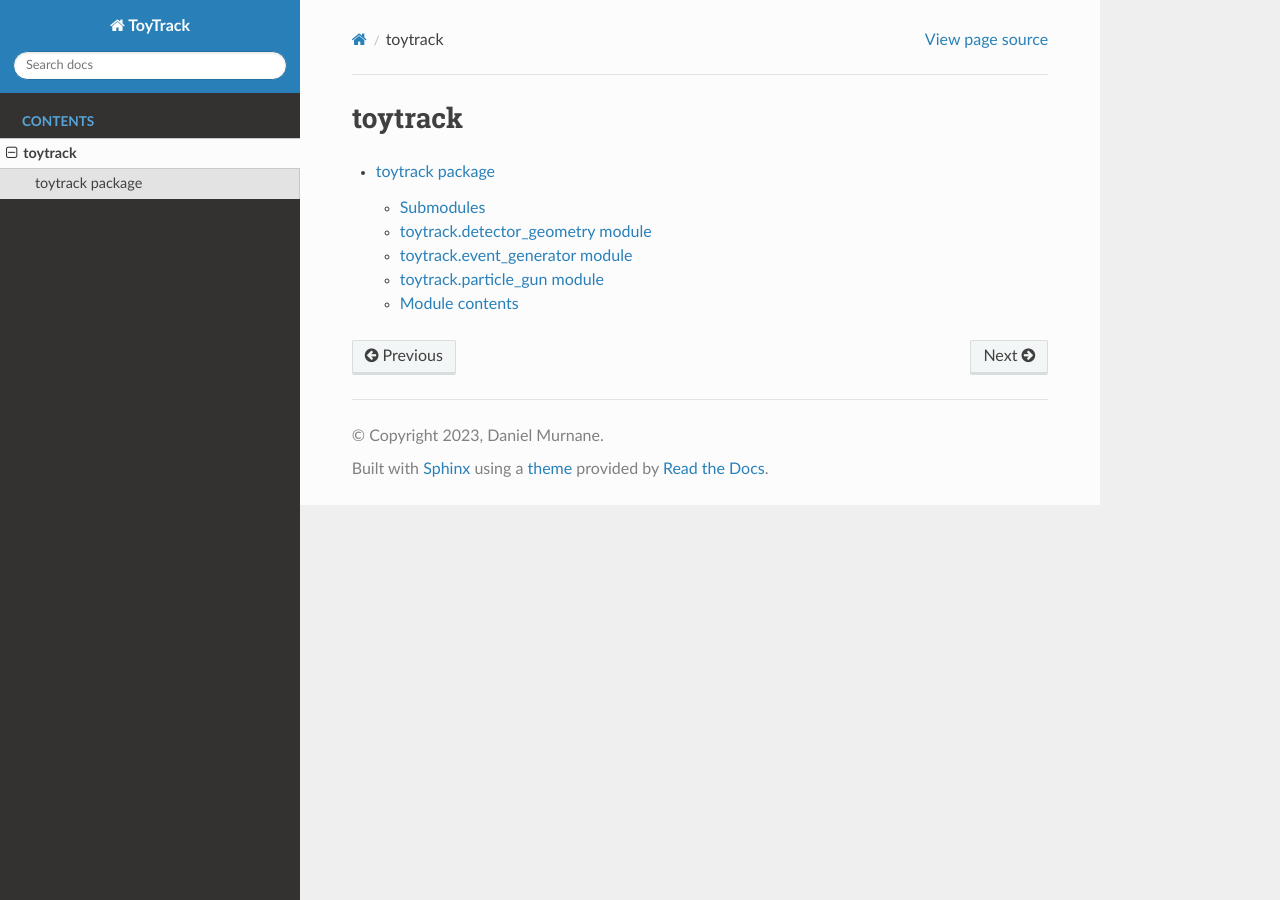
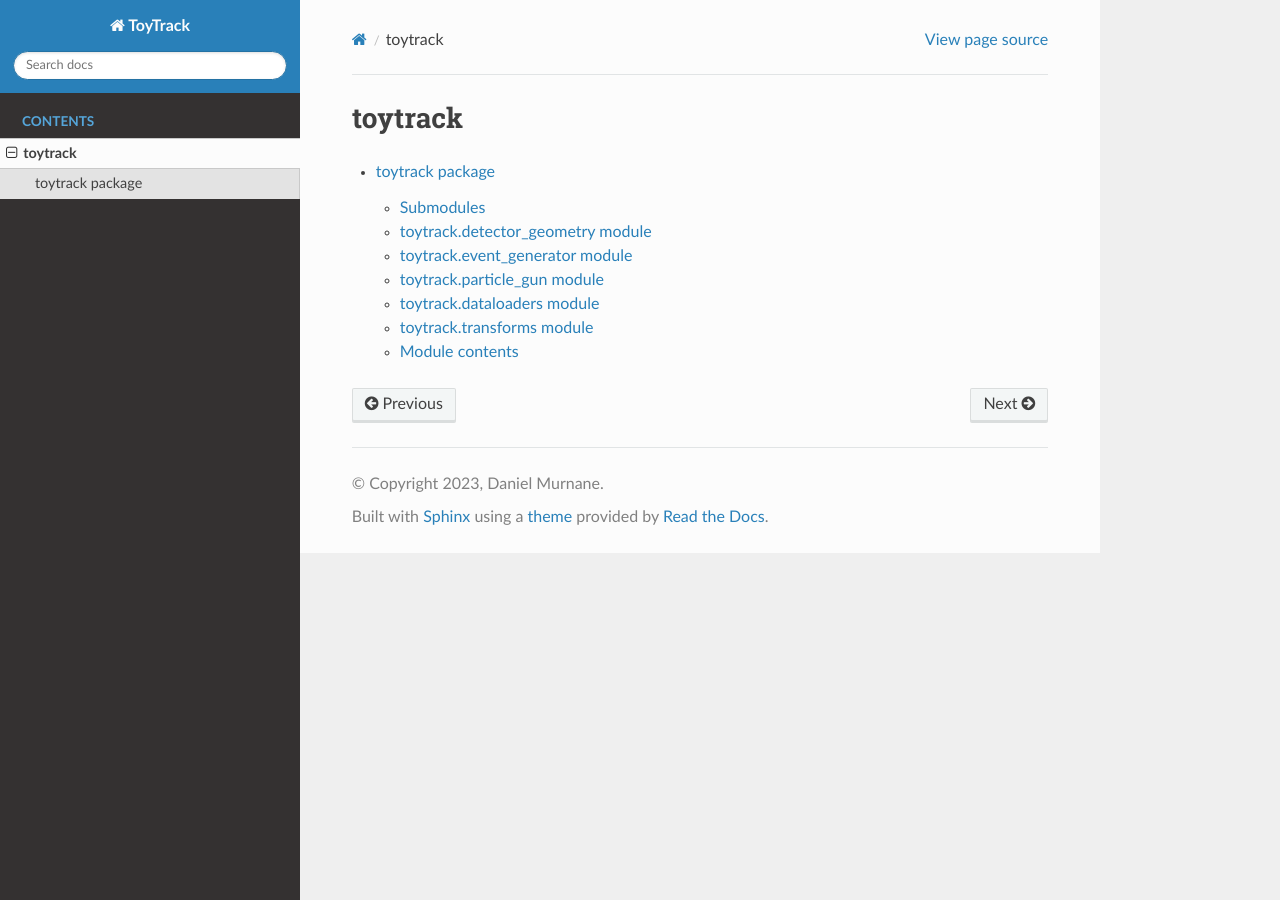
Before and after one commit to murnanedaniel/ToyTrack, a Sphinx documentation site: the page built from docs/source/modules.rst, in a window 1280 px wide. Built offline with Sphinx 7.4.7 and the Read the Docs theme 2.0.0, drawn with Linux system fonts in a browser that asks for light colours.

Commit message:
Add dataloader and transform to docs

```diff
--- a/docs/source/conf.py
+++ b/docs/source/conf.py
@@ -21,7 +21,7 @@ source_suffix = {
 project = 'ToyTrack'
 copyright = '2023, Daniel Murnane'
 author = 'Daniel Murnane'
-release = '0.1.14'
+release = '0.1.15'
 
 # -- General configuration ---------------------------------------------------
 # https://www.sphinx-doc.org/en/master/usage/configuration.html#general-configuration
--- a/docs/source/toytrack.rst
+++ b/docs/source/toytrack.rst
@@ -28,6 +28,22 @@ toytrack.particle\_gun module
    :undoc-members:
    :show-inheritance:
 
+toytrack.dataloaders module
+------------------------
+
+.. automodule:: toytrack.dataloaders
+   :members:
+   :undoc-members:
+   :show-inheritance:
+
+toytrack.transforms module
+------------------------
+
+.. automodule:: toytrack.transforms
+   :members:
+   :undoc-members:
+   :show-inheritance:
+
 Module contents
 ---------------
 
```
